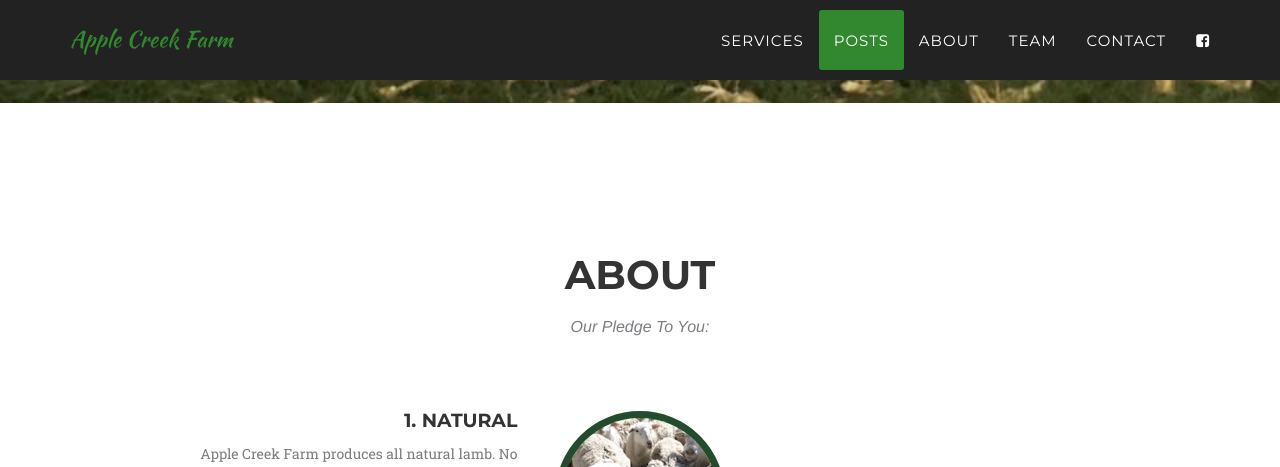
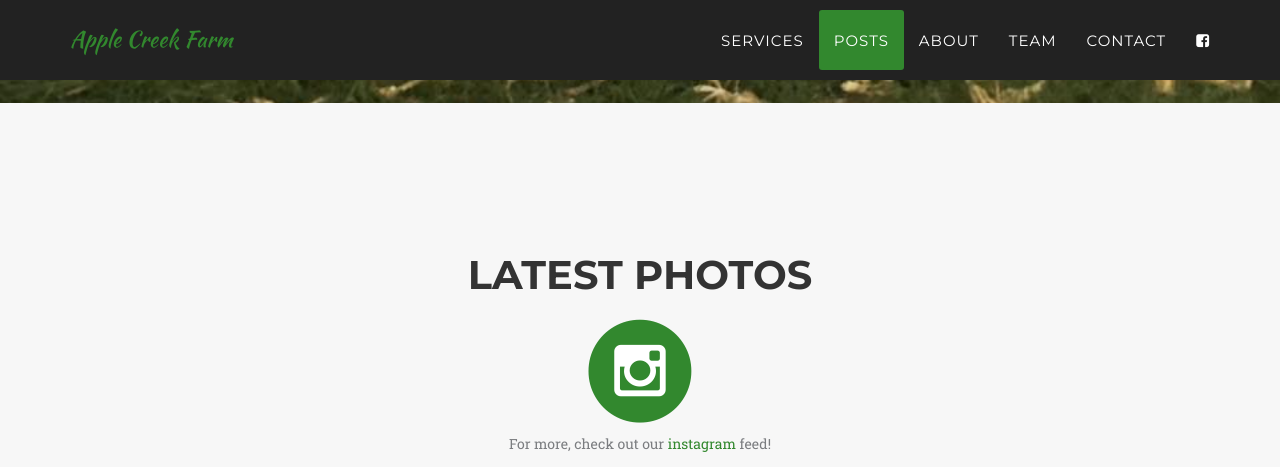
Before and after one commit to AppleCreekIowa/applecreek-main, a Jekyll site: the page built from index.html, in a window 1280 px wide and 1400 px high, scrolled down 2494 px. Shown: the top 467 px of the window. Built offline with Jekyll 4.4.1, drawn with Linux system fonts in a browser that asks for light colours; some web fonts are replaced; grey boxes are pictures that could not be loaded.

Commit message:
added photo gallery instagram widget and better contact form background

```diff
--- a/_includes/about.html
+++ b/_includes/about.html
@@ -63,13 +63,17 @@
                                 </div>
                             </div>
                         </li>
+
                         <li class="timeline-inverted">
+                          <a href="#contact">
                             <div class="timeline-image">
                                 <h4>Be Part
                                     <br>Of Our
                                     <br>Story!</h4>
                             </div>
+                          </a>
                         </li>
+
                     </ul>
                 </div>
             </div>
--- a/_includes/css/agency.css
+++ b/_includes/css/agency.css
@@ -685,9 +685,10 @@ aside.clients img {
 
 section#contact {
     background-color: #222;
-    background-image: url('{{ site.baseurl }}/img/map-image.png');
+    background-image: url('{{ site.baseurl }}/img/contact-bg.jpg');
     background-position: center;
     background-repeat: no-repeat;
+    background-size: cover;
 }
 
 section#contact .section-heading {
--- /dev/null
+++ b/_includes/gallery.html
@@ -0,0 +1,43 @@
+<!-- Gallery Section -->
+    <section id="gallery" class="bg-light-gray">
+        <div class="container">
+
+            <div class="row">
+                <div class="col-lg-12 text-center">
+                    <h2 class="section-heading">Latest Photos</h2>
+
+                </div>
+            </div>
+
+            <div class="row text-center center-block">
+              <div class="row">
+                <!-- <div class="col-md-4"> -->
+                  <a href="https://www.instagram.com/apple_creek_farm/">
+                    <span class="fa-stack fa-4x">
+                      <i class="fa fa-circle fa-stack-2x text-primary"></i>
+                      <i class="fa fa-instagram fa-stack-1x fa-inverse"></i>
+                    </span>
+                    <!-- <h4 class="service-heading">Instagram</h4> -->
+                  </a>
+                  <p class="text-muted">For more, check out our <a href="https://www.instagram.com/apple_creek_farm/">instagram</a> feed!</p>
+                </div>
+              <!-- </div> -->
+            </div>
+
+
+              <!-- SnapWidget -->
+              <script src="https://snapwidget.com/js/snapwidget.js"></script>
+
+              <iframe
+                src="https://snapwidget.com/embed/code/241825"
+                class="snapwidget-widget"
+                allowTransparency="true"
+                frameborder="0"
+                scrolling="no"
+                style="border:none; overflow:hidden; width:100%; ">
+              </iframe>
+
+
+            </div>
+        </div>
+    </section>
--- a/_layouts/default.html
+++ b/_layouts/default.html
@@ -9,6 +9,7 @@
     {% include header.html %}
     {% include services.html %}
     {% include portfolio_grid.html %}
+    {% include gallery.html %}
     {% include about.html %}
     {% include team.html %}
     {% include contact.html %}
```
Also changed, not shown: img/contact-bg-orig.jpeg (added), img/contact-bg.jpg (added).
